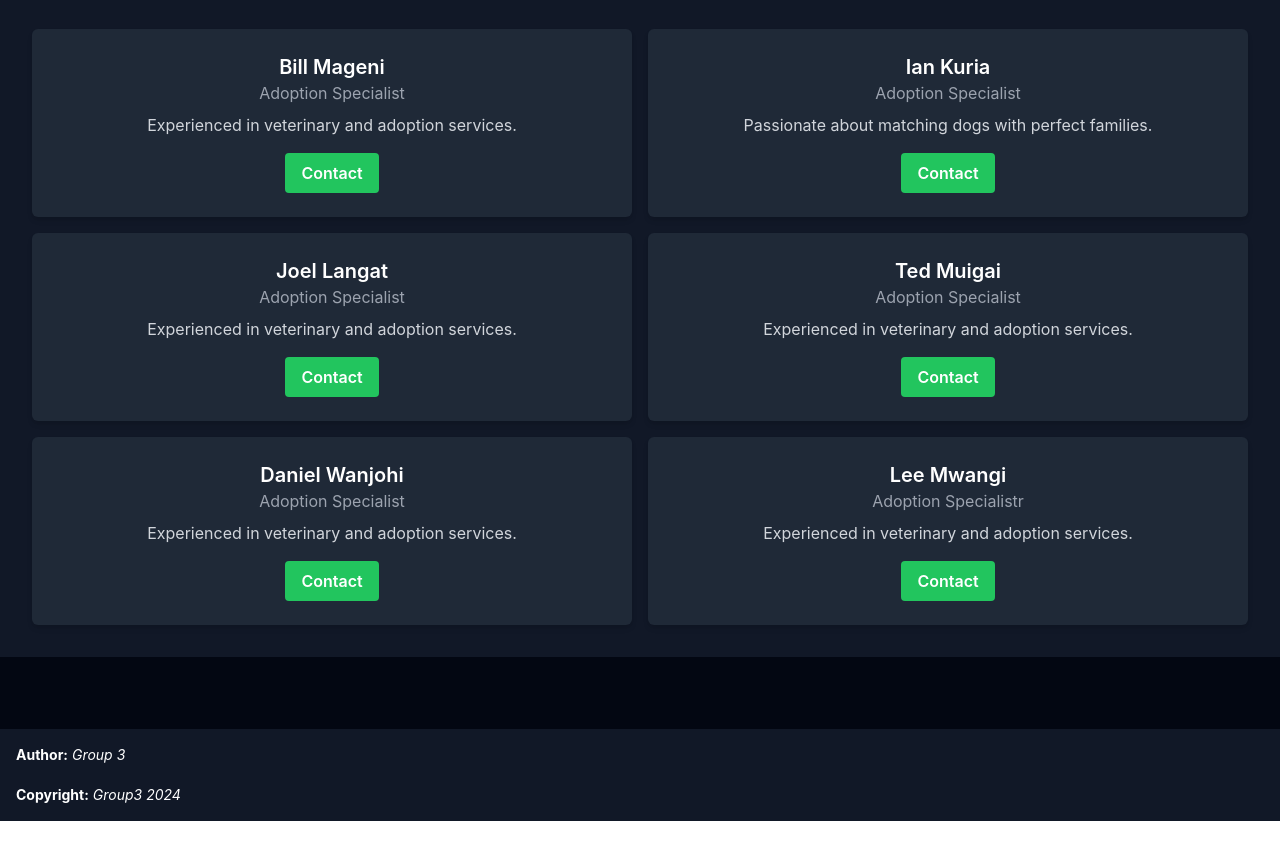
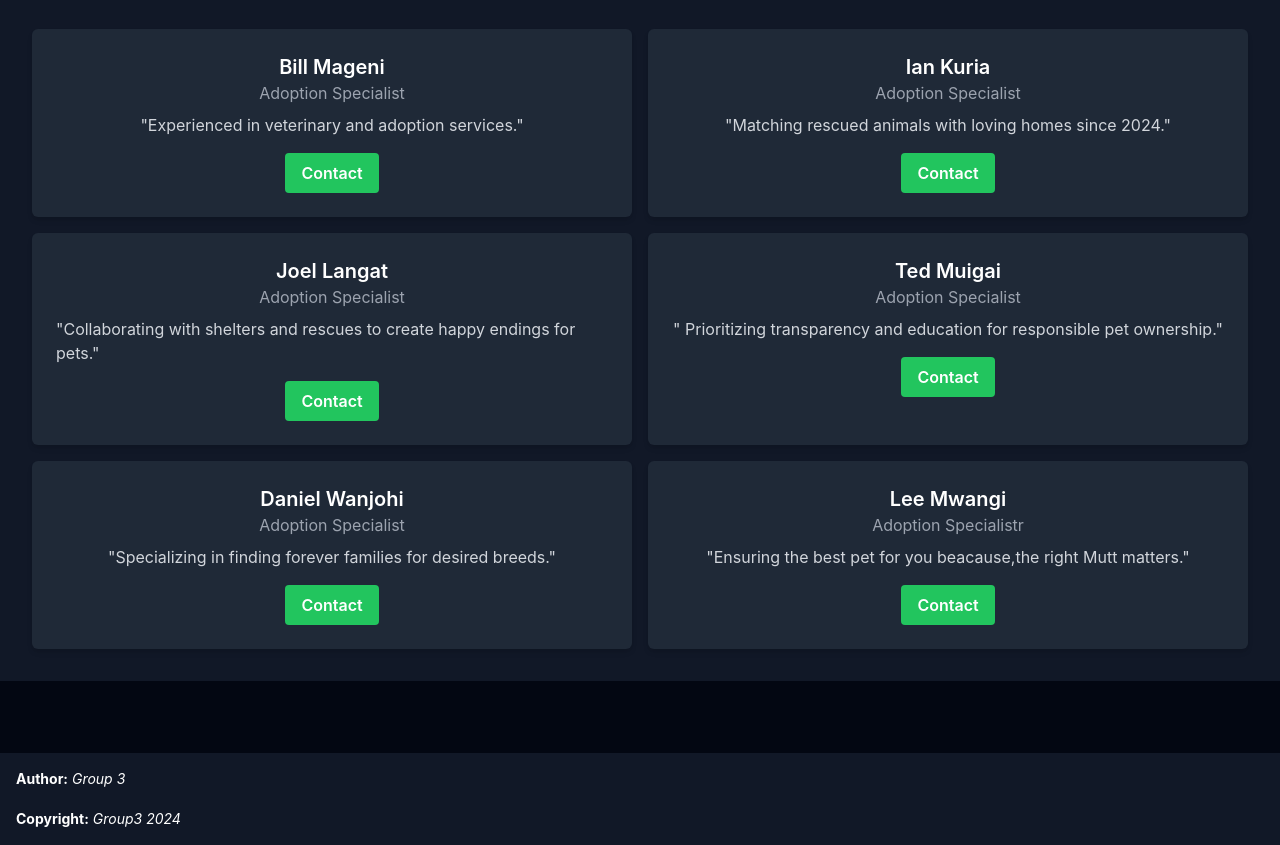
Before and after one commit to iankuria668/dog-adoption-centre, a React (Create React App) app: page /About in a window 1280 px wide. Shown: the part 1055-1900 px from the top of the page. Before the commit the page ends 1876 px from the top, so only its background shows below. Built offline with nearby package versions, Linux system fonts and the light colour scheme.

Commit message:
Added some text to contact cards

```diff
--- a/src/components/pages/About.js
+++ b/src/components/pages/About.js
@@ -12,31 +12,31 @@ function About() {
     {
       name: "Ian Kuria",
       title: "Adoption Specialist",
-      bio: "Passionate about matching dogs with perfect families.",
+      bio: "Matching rescued animals with loving homes since 2024.",
       email: "sarah.jones@royalpets.com",
     },
     {
       name: "Joel Langat",
       title: "Adoption Specialist",
-      bio: "Experienced in veterinary and adoption services.",
+      bio: "Collaborating with shelters and rescues to create happy endings for pets.",
       email: "Joel.Langat@royalpets.com",
     },
     {
       name: "Ted Muigai",
       title: "Adoption Specialist",
-      bio: "Experienced in veterinary and adoption services.",
+      bio: " Prioritizing transparency and education for responsible pet ownership.",
       email: "Ted.Muigai@royalpets.com",
     },
     {
       name: "Daniel Wanjohi",
       title: "Adoption Specialist",
-      bio: "Experienced in veterinary and adoption services.",
+      bio: "Specializing in finding forever families for desired breeds.",
       email: "Daniel.Wanjohi@royalpets.com",
     },
     {
       name: "Lee Mwangi",
       title: "Adoption Specialistr",
-      bio: "Experienced in veterinary and adoption services.",
+      bio: "Ensuring the best pet for you beacause,the right Mutt matters.",
       email: "Lee.Mwangi@royalpets.com",
     },
   ];
@@ -80,7 +80,7 @@ function About() {
              <div key={index} className="bg-gray-800 p-6 rounded-md shadow-md flex flex-col items-center">
                 <h2 className="text-xl font-semibold text-white">{member.name}</h2>
                 <p className="text-gray-400 mb-2">{member.title}</p>
-                <p className="text-gray-300 mb-4">{member.bio}</p>
+                <p className="text-gray-300 mb-4"><erm>"{member.bio}"</erm></p>
                 <button
                 className="bg-green-500 hover:bg-green-600 text-white font-semibold py-2 px-4 rounded"
                 onClick={() => onClickMailtoHandler(member.email)}
```
